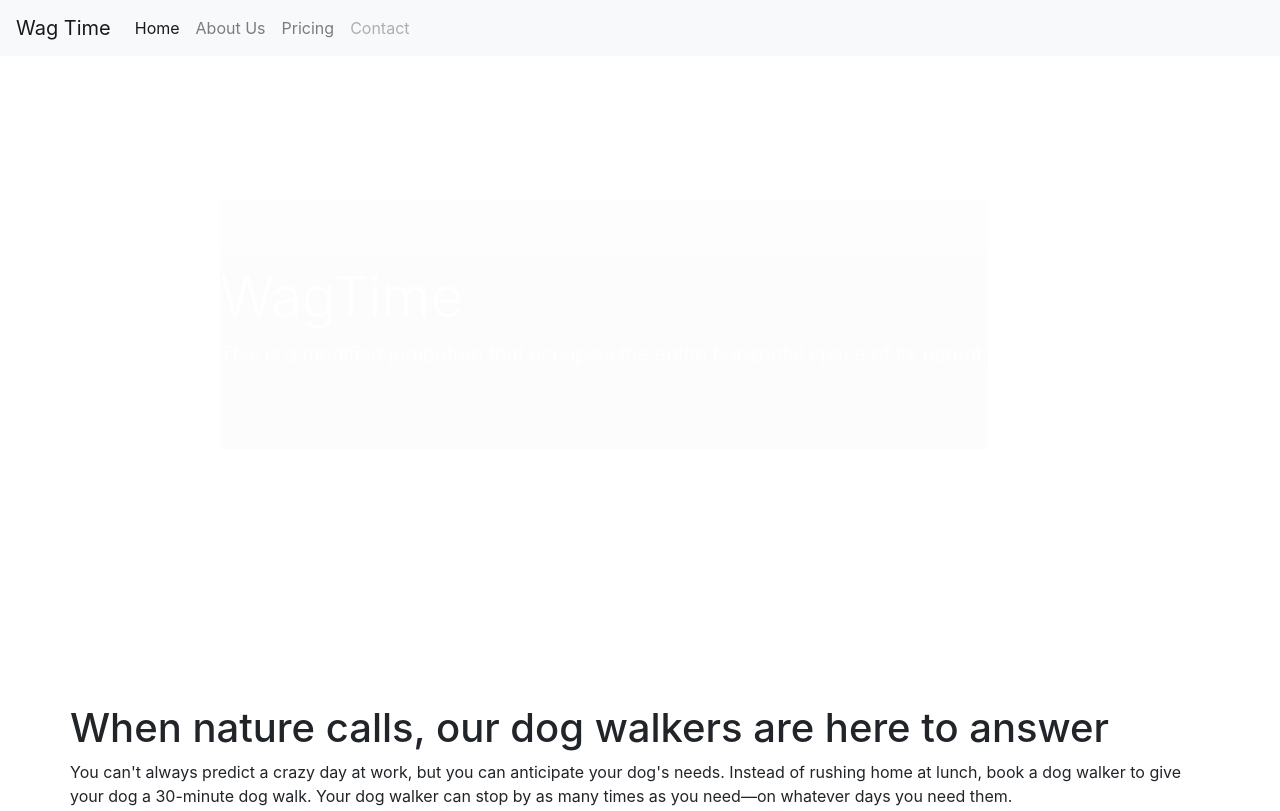
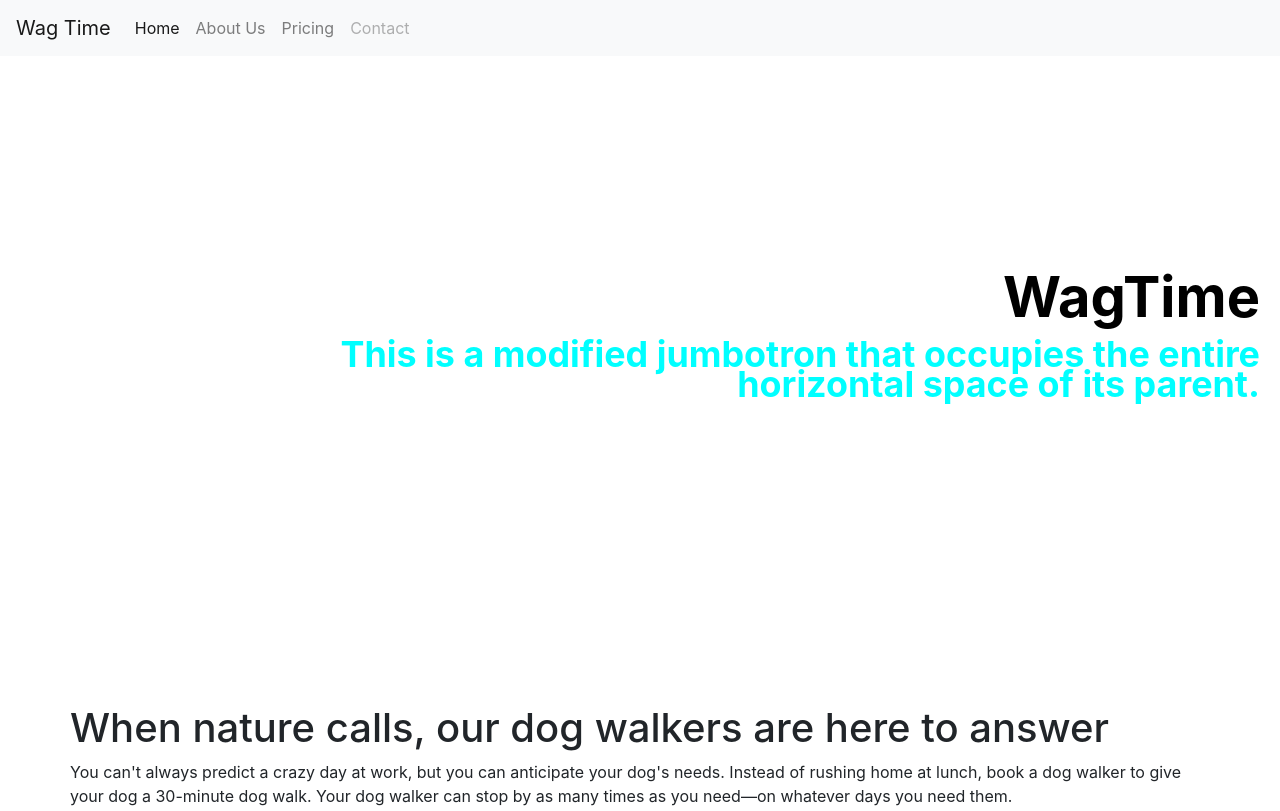
Before and after one commit to apetteruti/WagTime, a plain HTML site: page index.html in a window 1280 px wide. Shown: the top 811 px of the page. Drawn offline with nearby package versions, Linux system fonts and the light colour scheme.

Commit message:
final push

```diff
--- a/style.css
+++ b/style.css
@@ -19,9 +19,22 @@
 }
 
 .jumbotron{
-    opacity: 0.1;
-    filter: alpha(opacity=50); /* For IE8 and earlier */
-    color: white;
+    background: rgba(0, 0, 80, 0);
+    text-align: right;
+    text-shadow: black;
+}
+
+.jumbotron h1{
+    color:black;
+    font-weight: bold;
+}
+
+.jumbotron p{
+    text-align:right;
+    font-weight: bold;
+    font-size-adjust: 0.98;
+    Color:cyan;
+    text-shadow: black;
 }
 
 .dogs{
```
